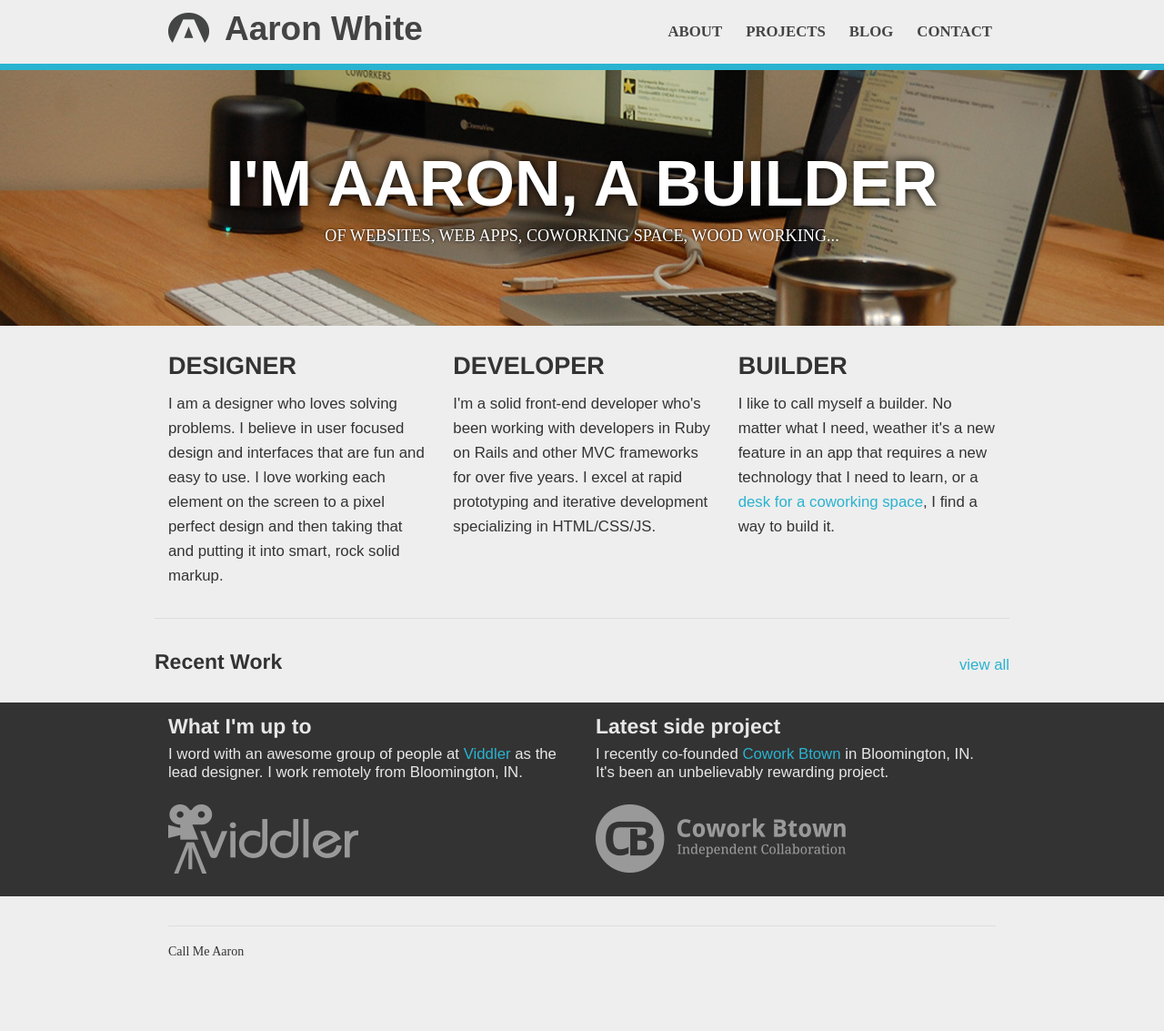
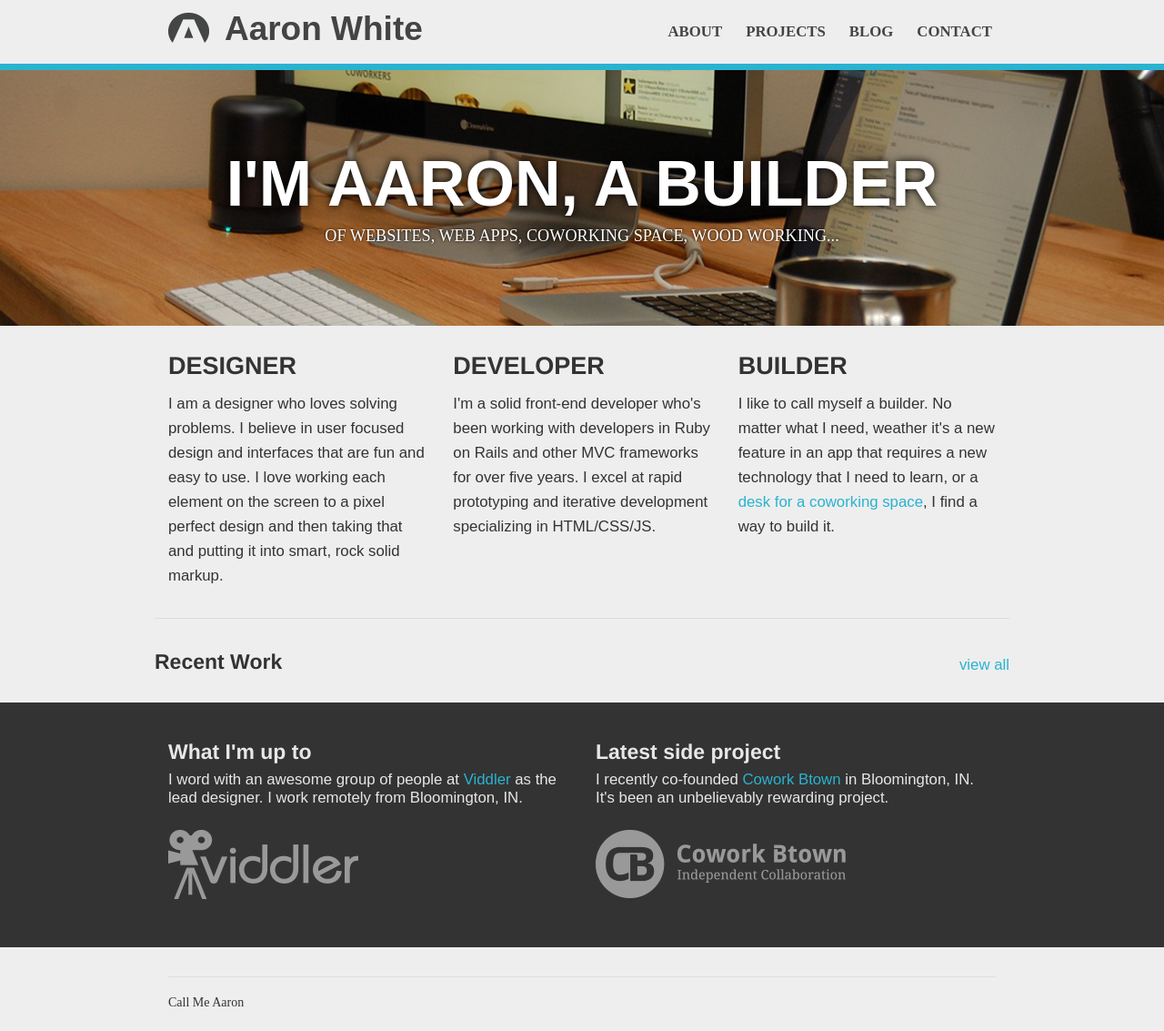
Before and after one commit to internetAaron/call-me-aaron, a Jekyll site: the page built from index.html, in a window 1280 px wide. Shown: the whole page at 91% size. Built offline with Jekyll 4.4.1, drawn with Linux system fonts in a browser that asks for light colours; Markdown is read by kramdown in place of the engine named in the settings; the list of posts is cut into pages by our own code; before the commit the page ends 1077 px from its top, so only the background shows below that.

Commit message:
Whitespace

```diff
--- a/stylesheets/app.css
+++ b/stylesheets/app.css
@@ -249,7 +249,8 @@ p.statement {
 
 .uptoo {
   background: #333333;
-  color: #e7e7e7
+  color: #e7e7e7;
+  padding: 2.0em 0;
 }
 
 .uptoo h4 {
```
Also changed, not shown: 2 other files.
